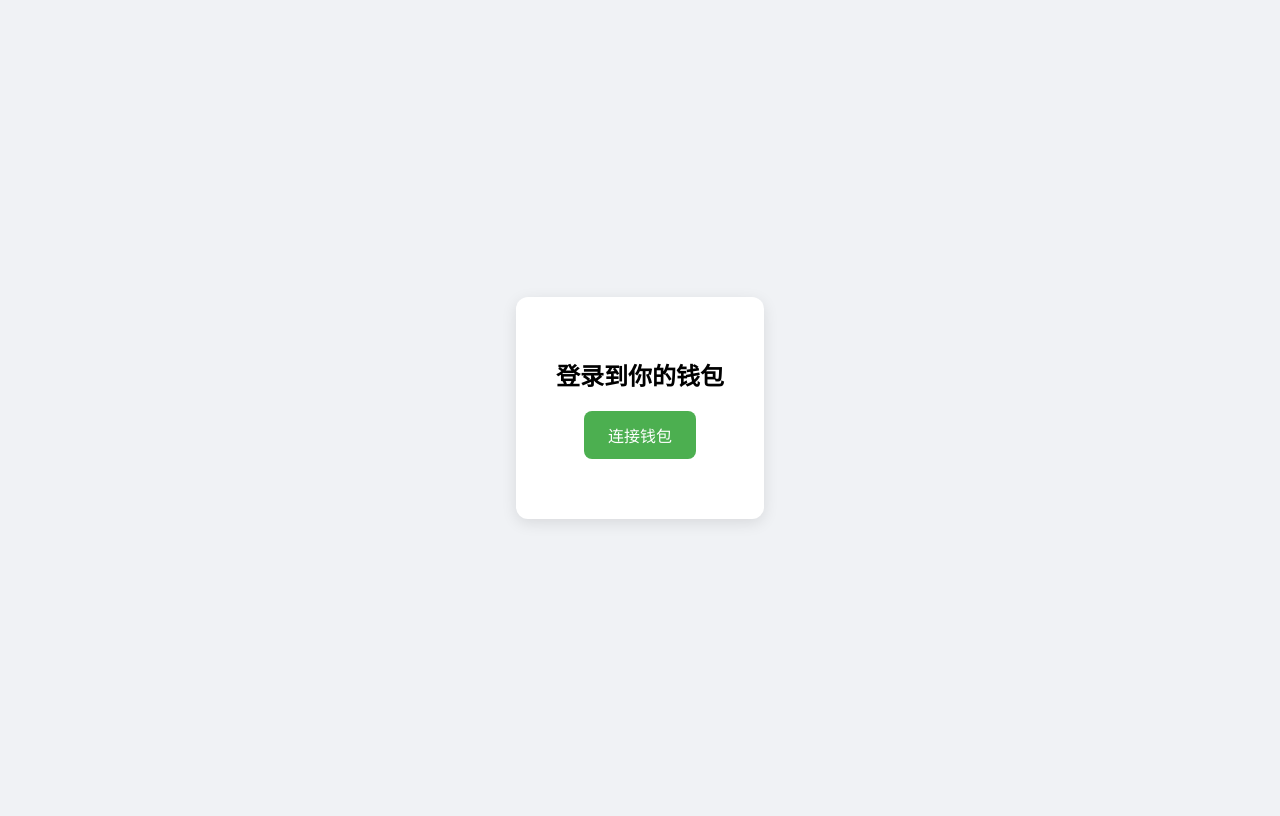
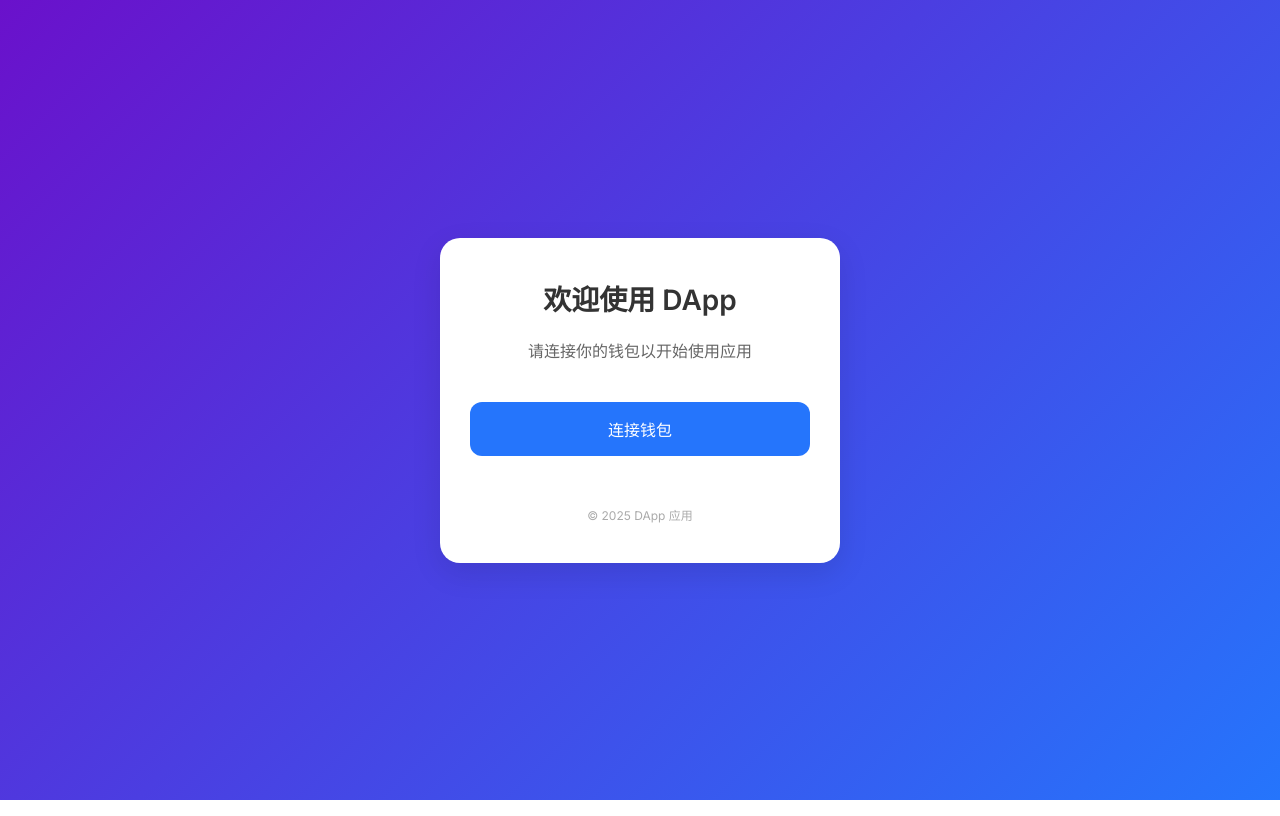
Before and after one commit to FFAI888/ggggggg, a plain HTML site: page index.html in a window 1280 px wide. Drawn offline with Linux system fonts and the light colour scheme.

Commit message:
Update index.html

```diff
--- a/index.html
+++ b/index.html
@@ -3,47 +3,95 @@
 <head>
   <meta charset="UTF-8">
   <meta name="viewport" content="width=device-width, initial-scale=1.0">
-    <title>钱包登录</title>
+  <title>DApp 登录</title>
+  <link href="https://fonts.googleapis.com/css2?family=Inter:wght@400;600&display=swap" rel="stylesheet">
   <style>
+    * {
+      box-sizing: border-box;
+      margin: 0;
+      padding: 0;
+    }
+
     body {
+      font-family: 'Inter', sans-serif;
+      background: linear-gradient(135deg, #6a11cb, #2575fc);
       display: flex;
       justify-content: center;
       align-items: center;
       height: 100vh;
-            font-family: Arial, sans-serif;
-            background-color: #f0f2f5;
     }
-        .login-container {
+
+    .app-container {
+      width: 100%;
+      max-width: 400px;
+      background-color: #fff;
+      border-radius: 20px;
+      box-shadow: 0 10px 30px rgba(0,0,0,0.1);
+      padding: 40px 30px;
+      display: flex;
+      flex-direction: column;
+      align-items: center;
+      animation: slideUp 0.5s ease;
+    }
+
+    @keyframes slideUp {
+      from { transform: translateY(50px); opacity: 0; }
+      to { transform: translateY(0); opacity: 1; }
+    }
+
+    h1 {
+      font-size: 28px;
+      margin-bottom: 20px;
+      color: #333;
+    }
+
+    p {
+      font-size: 16px;
+      margin-bottom: 40px;
       text-align: center;
-            padding: 40px;
-            background: white;
-            border-radius: 12px;
-            box-shadow: 0 4px 15px rgba(0,0,0,0.1);
+      color: #666;
     }
+
     button {
-            padding: 12px 24px;
+      width: 100%;
+      padding: 15px;
       font-size: 16px;
       border: none;
-            border-radius: 8px;
-            background-color: #4CAF50;
+      border-radius: 12px;
+      background-color: #2575fc;
       color: white;
       cursor: pointer;
+      transition: background-color 0.3s ease;
     }
+
     button:hover {
-            background-color: #45a049;
+      background-color: #1a5ddb;
     }
+
     #wallet-address {
       margin-top: 20px;
-            font-weight: bold;
+      font-size: 14px;
       color: #333;
+      word-break: break-all;
+      text-align: center;
+    }
+
+    /* 底部小提示 */
+    .footer {
+      margin-top: 30px;
+      font-size: 12px;
+      color: #aaa;
+      text-align: center;
     }
   </style>
 </head>
 <body>
-    <div class="login-container">
-        <h2>登录到你的钱包</h2>
+  <div class="app-container">
+    <h1>欢迎使用 DApp</h1>
+    <p>请连接你的钱包以开始使用应用</p>
     <button id="connectWallet">连接钱包</button>
     <div id="wallet-address"></div>
+    <div class="footer">© 2025 DApp 应用</div>
   </div>
 
   <script>
@@ -63,7 +111,7 @@
           walletAddressDiv.textContent = "连接钱包失败，请重试。";
         }
       } else {
-                walletAddressDiv.innerHTML = '请安装 <a href="https://metamask.io/" target="_blank">MetaMask</a> 扩展程序';
+        walletAddressDiv.innerHTML = '请安装 <a href="https://metamask.io/" target="_blank">MetaMask</a> 钱包';
       }
     }
 
```
Lines whose indentation alone changed are shown as unchanged.
